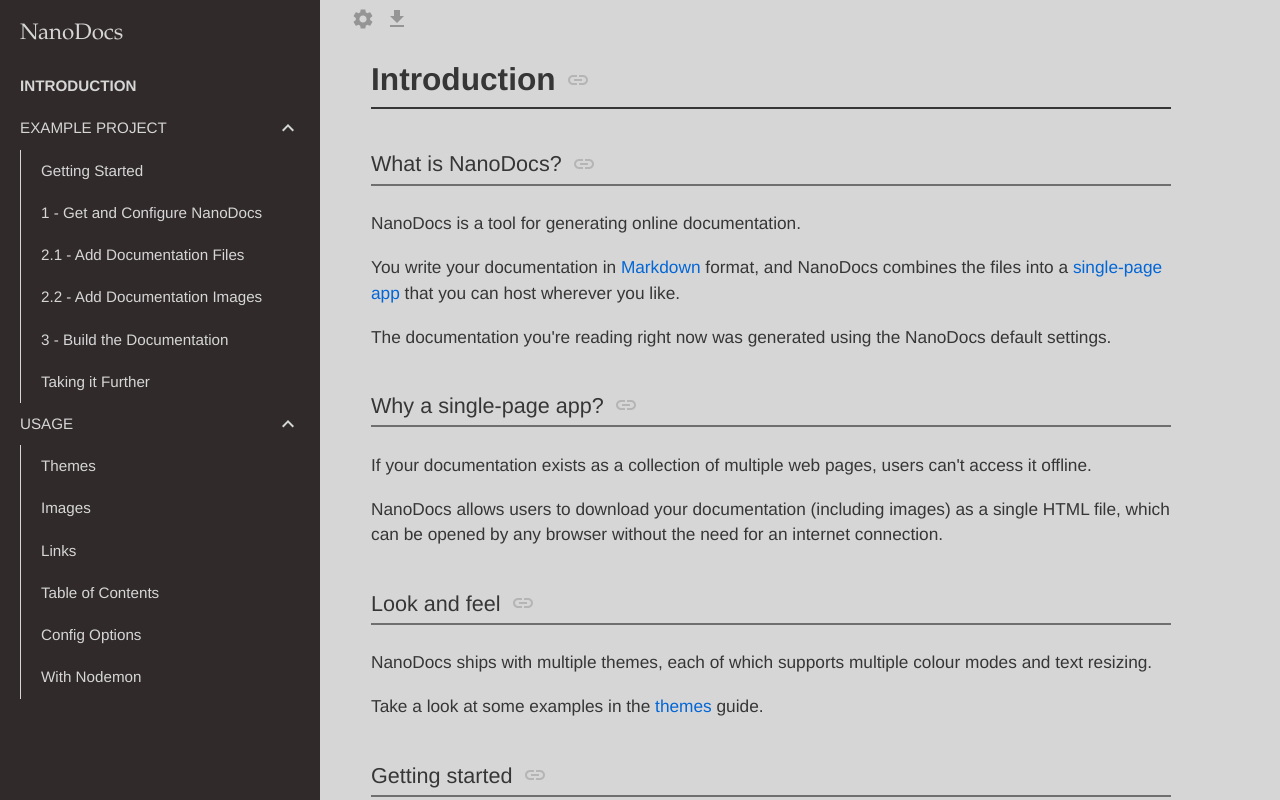
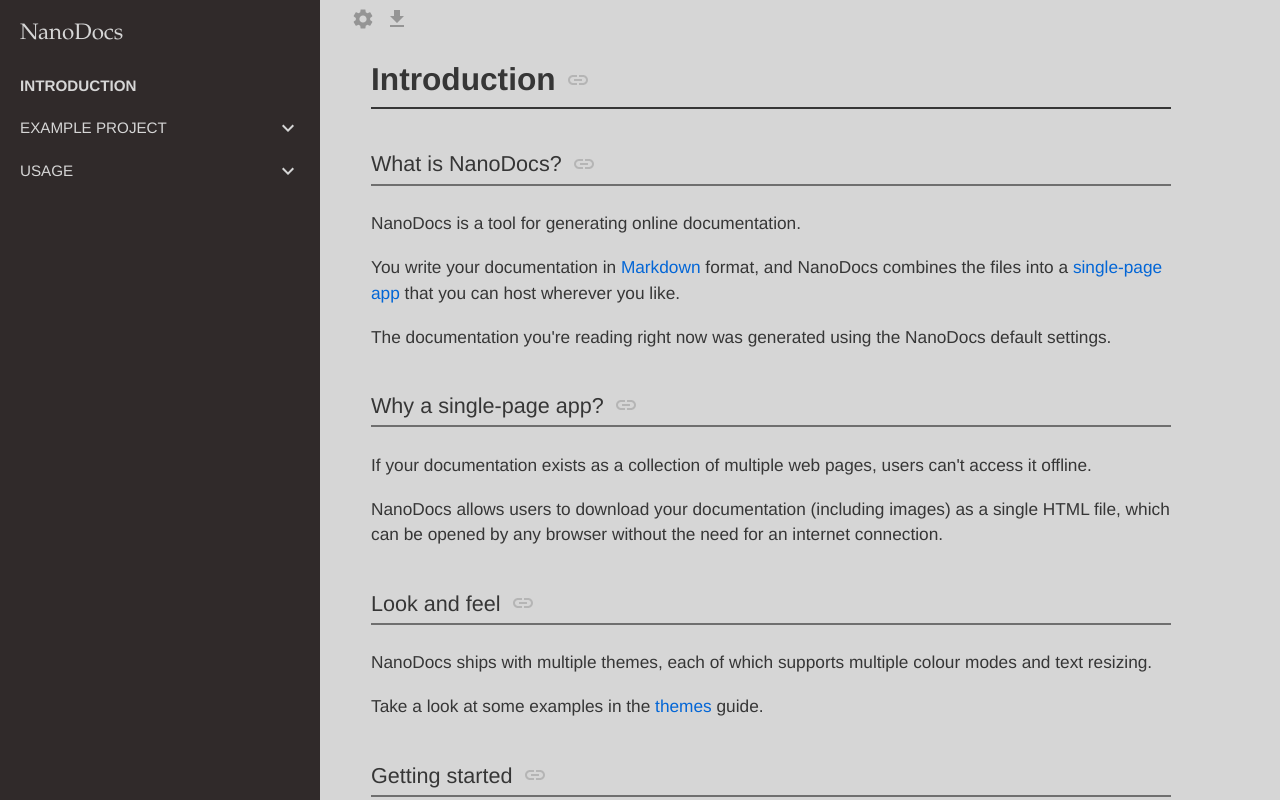
Before and after one commit to patrick-mcgreal-dev/nanodocs-docs, a plain HTML site: page index.html in a window 1280 px wide. Drawn offline with Linux system fonts and the light colour scheme.

Commit message:
Set autoExpandMenus false.

```diff
--- a/index.html
+++ b/index.html
@@ -33,14 +33,14 @@
                             <li class="nav-itemContainer">
                                 <div class="nav-item" onclick="toggleSubMenu('example-project')">
                                     <h1 class="nav-itemHeader">Example Project</h1>
-                                    <div class="nav-toggle " id="subMenuExpandIcon_example-project">
+                                    <div class="nav-toggle open" id="subMenuExpandIcon_example-project">
                                         <svg xmlns="http://www.w3.org/2000/svg" height="24px" viewBox="0 0 24 24" width="24px" fill="currentColor"><path d="M0 0h24v24H0z" fill="none"/><path d="M16.59 8.59L12 13.17 7.41 8.59 6 10l6 6 6-6z"/></svg>
                                     </div>
-                                    <div class="nav-toggle open" id="subMenuCollapseIcon_example-project">
+                                    <div class="nav-toggle " id="subMenuCollapseIcon_example-project">
                                         <svg xmlns="http://www.w3.org/2000/svg" height="24px" viewBox="0 0 24 24" width="24px" fill="currentColor"><path d="M0 0h24v24H0z" fill="none"/><path d="M12 8l-6 6 1.41 1.41L12 10.83l4.59 4.58L18 14z"/></svg>
                                     </div>
                                 </div>
-                                <ul class="nav-subMenu open" id="subMenu_example-project">
+                                <ul class="nav-subMenu " id="subMenu_example-project">
 
                                         <li class="nav-itemContainer" id="navItemContainer_example-project+getting-started">
     <a class="nav-item" href="#example-project+getting-started">
@@ -86,14 +86,14 @@
                             <li class="nav-itemContainer">
                                 <div class="nav-item" onclick="toggleSubMenu('usage')">
                                     <h1 class="nav-itemHeader">Usage</h1>
-                                    <div class="nav-toggle " id="subMenuExpandIcon_usage">
+                                    <div class="nav-toggle open" id="subMenuExpandIcon_usage">
                                         <svg xmlns="http://www.w3.org/2000/svg" height="24px" viewBox="0 0 24 24" width="24px" fill="currentColor"><path d="M0 0h24v24H0z" fill="none"/><path d="M16.59 8.59L12 13.17 7.41 8.59 6 10l6 6 6-6z"/></svg>
                                     </div>
-                                    <div class="nav-toggle open" id="subMenuCollapseIcon_usage">
+                                    <div class="nav-toggle " id="subMenuCollapseIcon_usage">
                                         <svg xmlns="http://www.w3.org/2000/svg" height="24px" viewBox="0 0 24 24" width="24px" fill="currentColor"><path d="M0 0h24v24H0z" fill="none"/><path d="M12 8l-6 6 1.41 1.41L12 10.83l4.59 4.58L18 14z"/></svg>
                                     </div>
                                 </div>
-                                <ul class="nav-subMenu open" id="subMenu_usage">
+                                <ul class="nav-subMenu " id="subMenu_usage">
 
                                         <li class="nav-itemContainer" id="navItemContainer_usage+themes">
     <a class="nav-item" href="#usage+themes">
```
